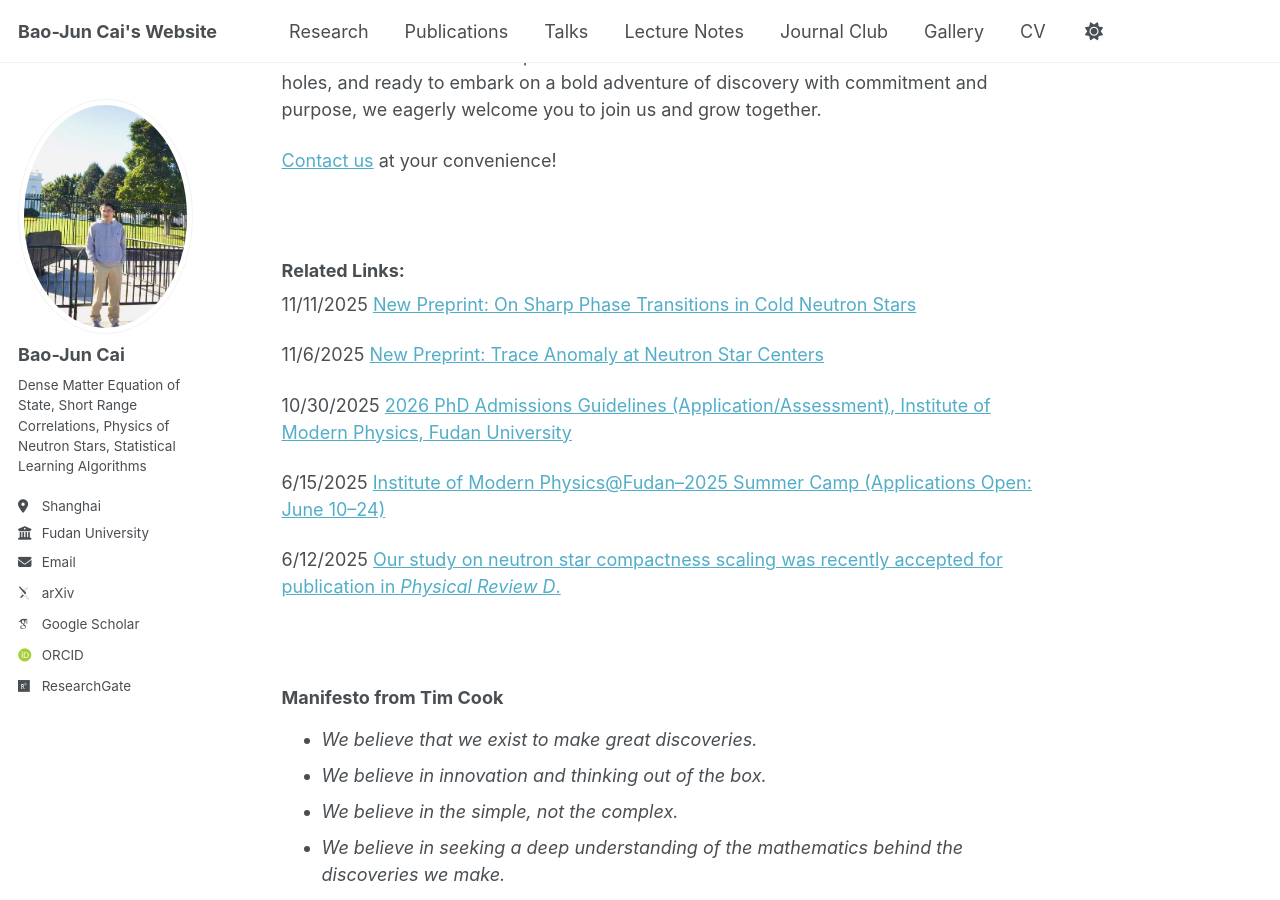
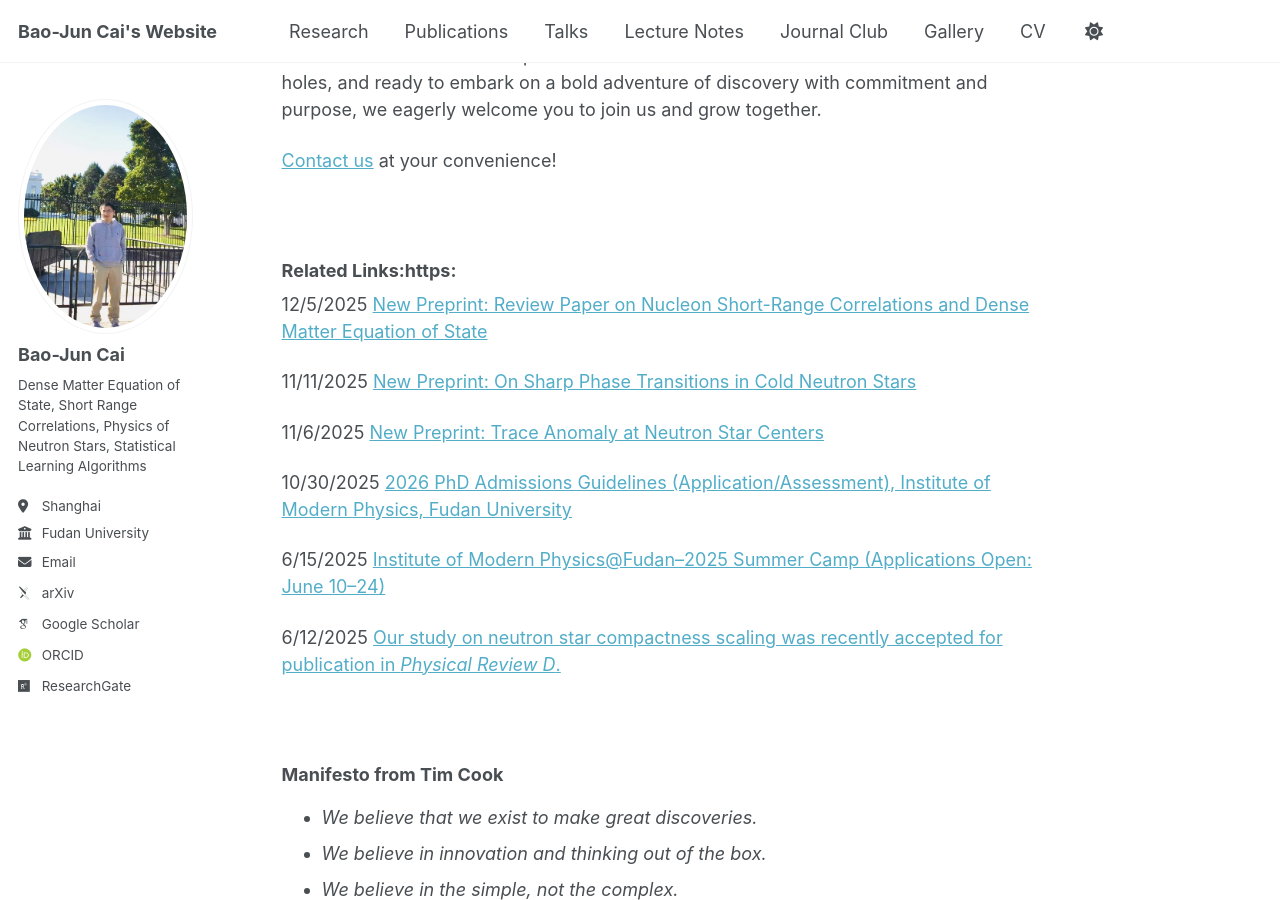
Before and after one commit to bjcai-phys/bjcai-phys.github.io, a Jekyll site: the page built from _pages/about.md, in a window 1280 px wide and 900 px high, scrolled down 1467 px. Built offline with Jekyll 4.4.1, drawn with Linux system fonts in a browser that asks for light colours; some web fonts are replaced.

Commit message:
Update about.md

```diff
--- a/_pages/about.md
+++ b/_pages/about.md
@@ -25,7 +25,9 @@ We believe science thrives on **curiosity**, **focus**, **collaboration**, and *
 
 <br>
 
-### Related Links:
+### Related Links:https:
+
+12/5/2025 [New Preprint: Review Paper on Nucleon Short-Range Correlations and Dense Matter Equation of State](https://arxiv.org/abs/2512.04206)
 
 11/11/2025 [New Preprint: On Sharp Phase Transitions in Cold Neutron Stars](https://arxiv.org/abs/2511.08380)
 
```
